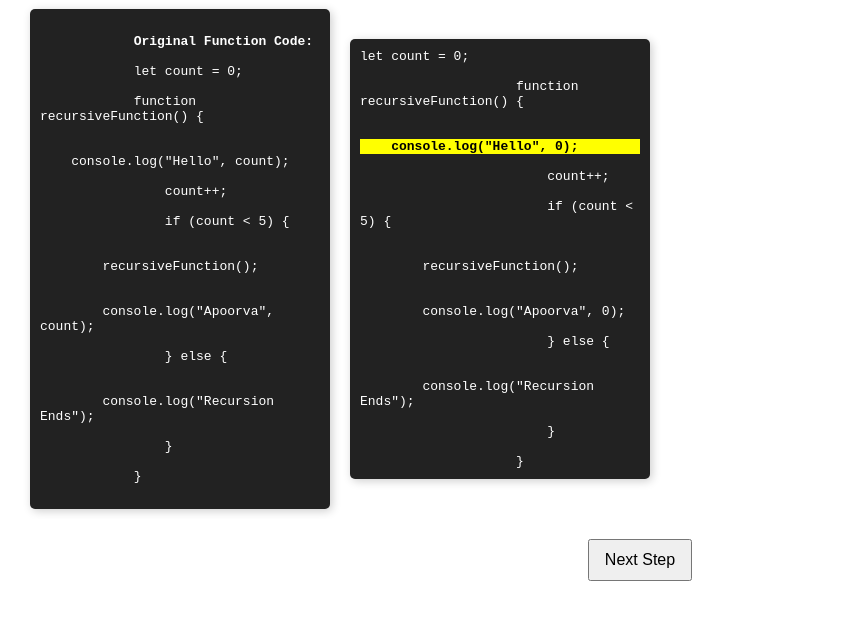
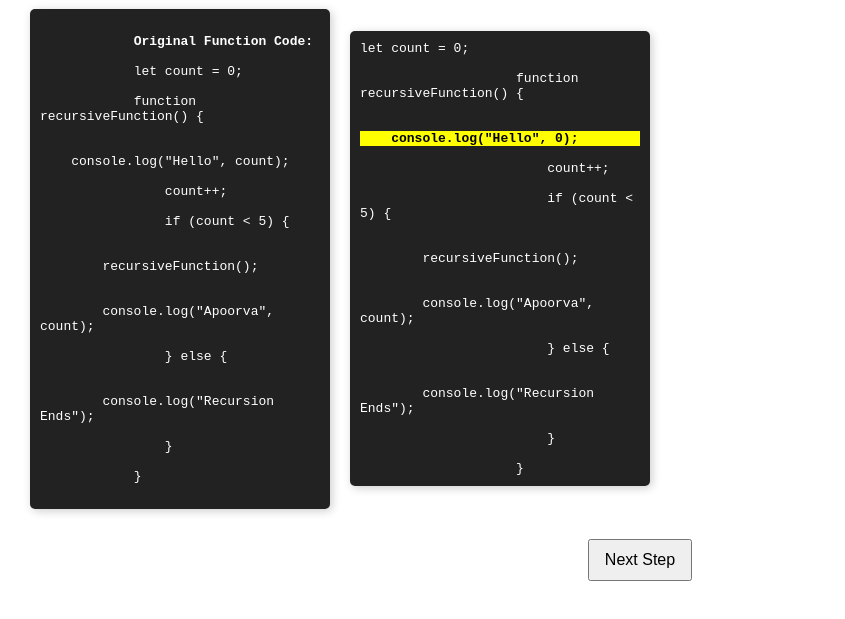
Before and after one commit to rajgop1/recursion-visualizer, a plain HTML site: page recursion-visualizer.html in a window 1280 px wide. Both pictures are taken after a click on the button "Next Step". Shown: the part 69-688 px from the top of the page, without its empty margins (0-845 px from the left). Drawn offline with Linux system fonts and the light colour scheme.

Commit message:
add count when

```diff
--- a/recursion-visualizer.html
+++ b/recursion-visualizer.html
@@ -114,7 +114,7 @@
                     <span class="code-line">&nbsp;&nbsp;&nbsp;&nbsp;count++;</span><br>
                     <span class="code-line">&nbsp;&nbsp;&nbsp;&nbsp;if (count &lt; 5) {</span><br>
                     <span class="code-line">&nbsp;&nbsp;&nbsp;&nbsp;&nbsp;&nbsp;&nbsp;&nbsp;recursiveFunction();</span><br>
-                    <span class="code-line">&nbsp;&nbsp;&nbsp;&nbsp;&nbsp;&nbsp;&nbsp;&nbsp;console.log("Apoorva", ${count});</span><br>
+                    <span class="code-line">&nbsp;&nbsp;&nbsp;&nbsp;&nbsp;&nbsp;&nbsp;&nbsp;console.log("Apoorva", count);</span><br>
                     <span class="code-line">&nbsp;&nbsp;&nbsp;&nbsp;} else {</span><br>
                     <span class="code-line">&nbsp;&nbsp;&nbsp;&nbsp;&nbsp;&nbsp;&nbsp;&nbsp;console.log("Recursion Ends");</span><br>
                     <span class="code-line">&nbsp;&nbsp;&nbsp;&nbsp;}</span><br>
```
